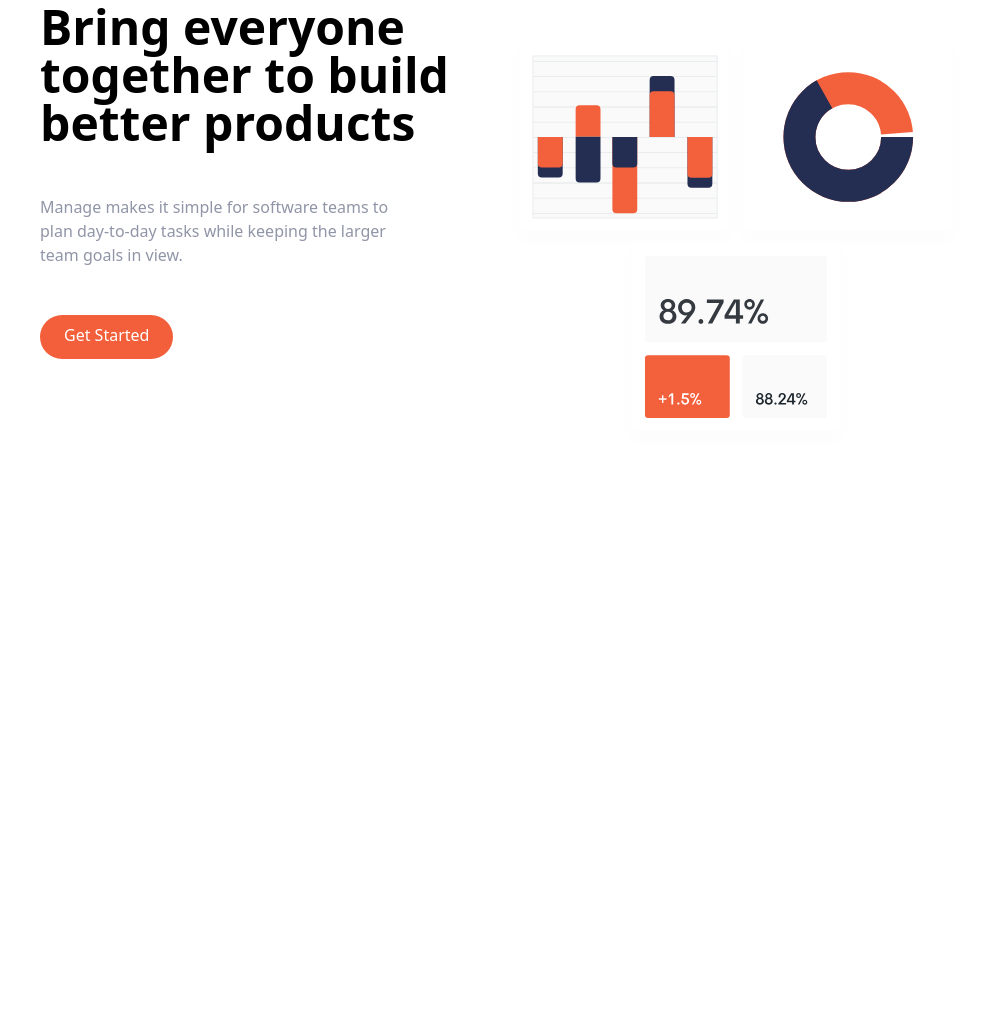
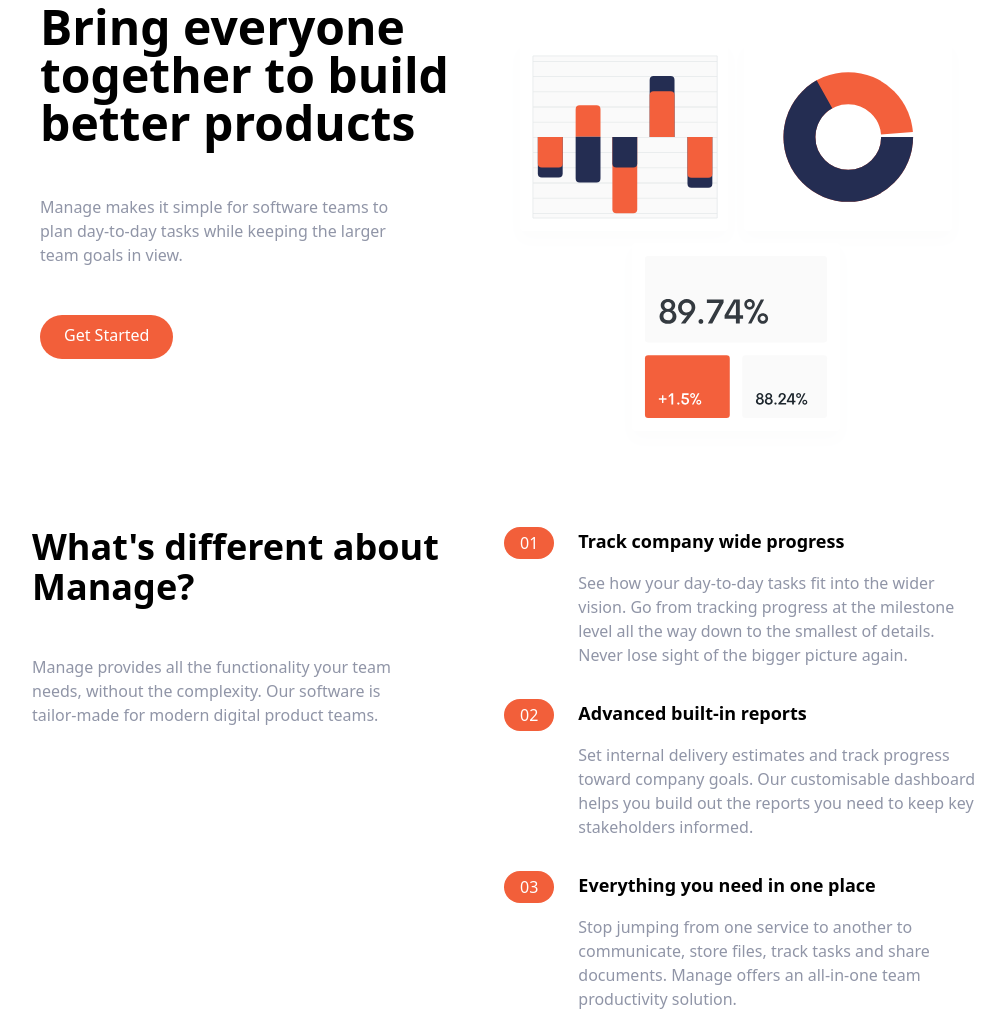
Before and after one commit to ordabool/Tailwind_Demo, a website: page app/src/index.html in a window 1280 px wide. Shown: the part 129-1140 px from the top of the page, without its empty margins (136-1141 px from the left). Before the commit the page ends 800 px from the top, so only its background shows below. Drawn offline with nearby package versions, Linux system fonts and the light colour scheme; files that its build step writes are made by us from their sources.

Commit message:
Added features section

```diff
--- a/app/src/index.html
+++ b/app/src/index.html
@@ -42,6 +42,91 @@
             </div>
         </div>
     </section>
+
+    <section class="container flex flex-col px-4 mx-auto mt-10 space-y-12 md:space-y-0 md:flex-row">
+        <div class="flex flex-col space-y-12 md:w-1/2">
+            <h2 class="max-w-md text-4xl font-bold text-center md:text-left">
+                What's different about Manage?
+            </h2>
+            <p class="text-center text-darkGrayishBlue md:text-left md:max-w-sm">
+                Manage provides all the functionality your team needs, without the
+                complexity. Our software is tailor-made for modern digital product
+                teams.
+            </p>
+        </div>
+
+        <div class="flex flex-col space-y-8 md:w-1/2">
+
+            <div class="flex flex-col space-y-3 md:space-y-0 md:space-x-6 md:flex-row">
+                <div class="rounded-l-full bg-brightRedSupLight md:bg-transparent">
+                    <div class="flex items-center space-x-2">
+                        <div class="px-4 py-2 text-white rounded-full md:py-1 bg-brightRed">
+                            01
+                        </div>
+                        <h3 class="text-base font-bold md:hidden">
+                            Track company wide progress
+                        </h3>
+                    </div>
+                </div>
+                <div>
+                    <h3 class="hidden mb-4 text-lg font-bold md:block">
+                        Track company wide progress
+                    </h3>
+                    <p class="text-darkGrayishBlue">
+                        See how your day-to-day tasks fit into the wider vision. Go from
+                        tracking progress at the milestone level all the way down to the
+                          smallest of details. Never lose sight of the bigger picture
+                          again.
+                    </p>
+                </div>
+            </div>
+            <div class="flex flex-col space-y-3 md:space-y-0 md:space-x-6 md:flex-row">
+                <div class="rounded-l-full bg-brightRedSupLight md:bg-transparent">
+                    <div class="flex items-center space-x-2">
+                        <div class="px-4 py-2 text-white rounded-full md:py-1 bg-brightRed">
+                            02
+                        </div>
+                        <h3 class="text-base font-bold md:hidden">
+                            Advanced built-in reports
+                        </h3>
+                    </div>
+                </div>
+                <div>
+                    <h3 class="hidden mb-4 text-lg font-bold md:block">
+                        Advanced built-in reports
+                    </h3>
+                    <p class="text-darkGrayishBlue">
+                        Set internal delivery estimates and track progress toward
+                        company goals. Our customisable dashboard helps you build out
+                        the reports you need to keep key stakeholders informed.
+                    </p>
+                </div>
+            </div>
+            <div class="flex flex-col space-y-3 md:space-y-0 md:space-x-6 md:flex-row">
+                <div class="rounded-l-full bg-brightRedSupLight md:bg-transparent">
+                    <div class="flex items-center space-x-2">
+                        <div class="px-4 py-2 text-white rounded-full md:py-1 bg-brightRed">
+                            03
+                        </div>
+                        <h3 class="text-base font-bold md:hidden">
+                            Everything you need in one place
+                        </h3>
+                    </div>
+                </div>
+                <div>
+                    <h3 class="hidden mb-4 text-lg font-bold md:block">
+                        Everything you need in one place
+                    </h3>
+                    <p class="text-darkGrayishBlue">
+                        Stop jumping from one service to another to communicate, store
+                        files, track tasks and share documents. Manage offers an
+                        all-in-one team productivity solution.
+                    </p>
+                </div>
+            </div>
+
+        </div>
+    </section>
 </body>
 </html>
 
```
